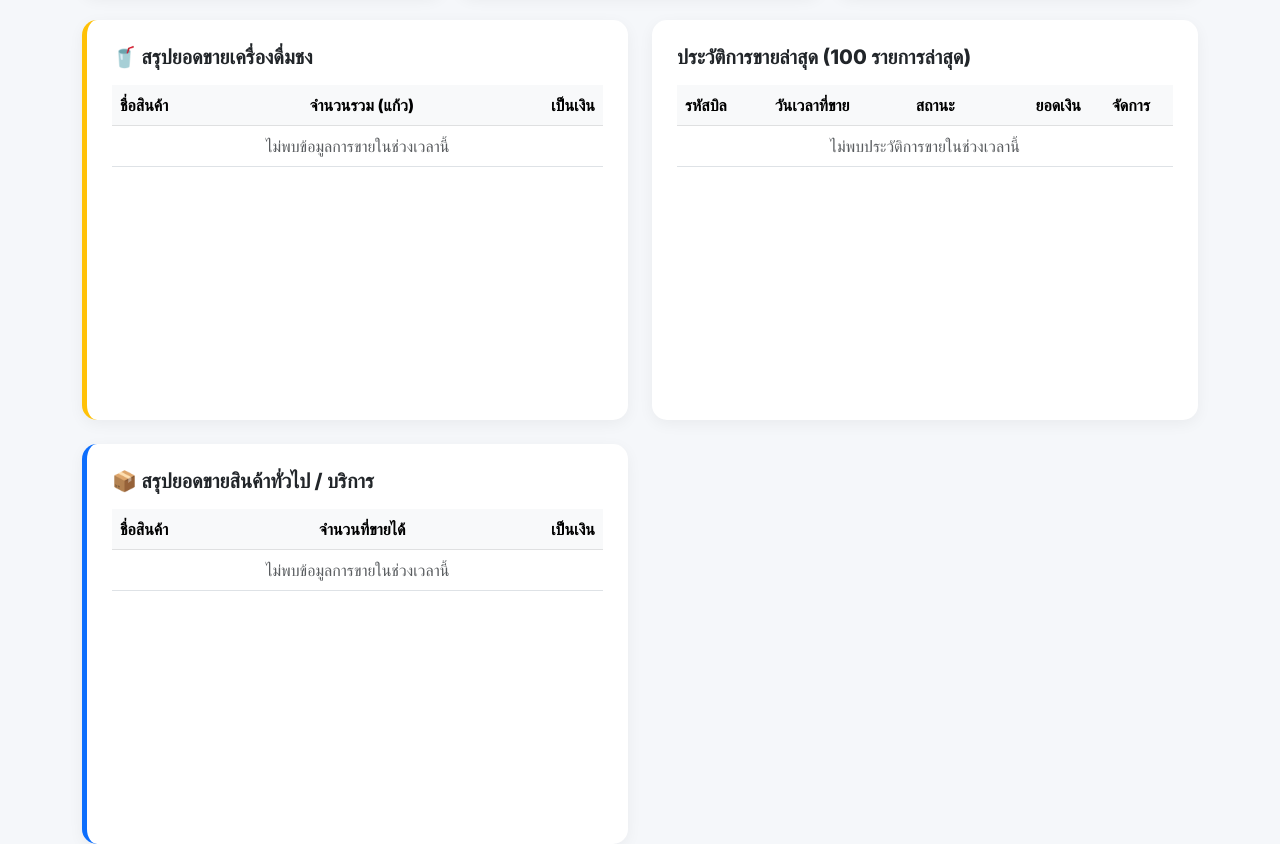
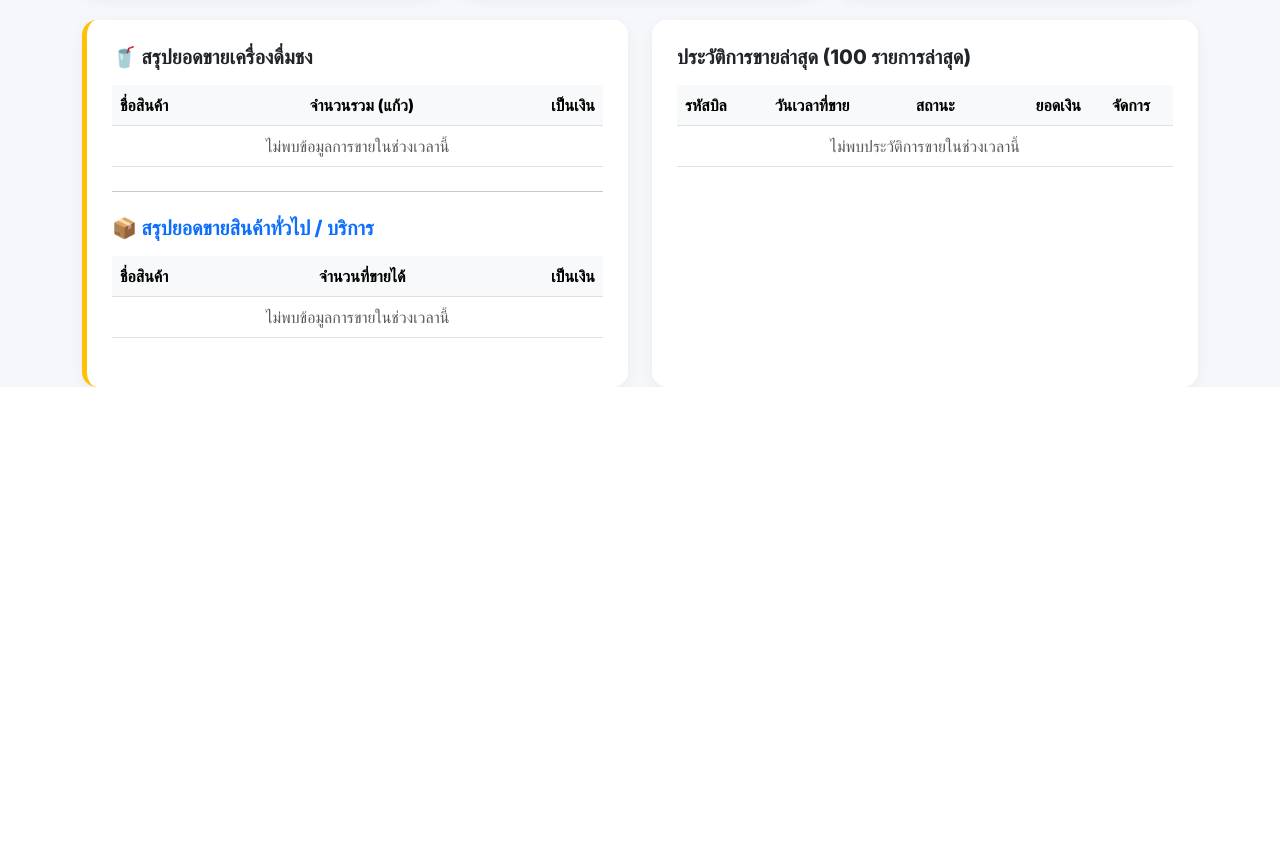
Before and after one commit to aodarmys-ops/pjcopyshop, a Flask app: page /reports in a window 1280 px wide. Shown: the part 473-1317 px from the top of the page. After the commit the page ends 860 px from the top, so only its background shows below. Run offline with Flask 3, Linux system fonts and the light colour scheme; data that the repository does not hold is empty.

Commit message:
Fix report layout: combine item tables and add scrollable max-height

```diff
--- a/templates/reports.html
+++ b/templates/reports.html
@@ -10,6 +10,8 @@
         body { background: #f5f7fa; font-family: 'Inter', sans-serif; min-height: 100vh; padding-top: 20px;}
         .glass-card { background: #fff; border-radius: 15px; box-shadow: 0 4px 15px rgba(0,0,0,0.05); padding: 25px; height: 100%;}
         .stat-value { font-size: 2.5rem; font-weight: 800; }
+        .table-responsive { max-height: 350px; overflow-y: auto; }
+        .table-responsive thead th { position: sticky; top: 0; background-color: #f8f9fa; z-index: 1; }
     </style>
 </head>
 <body>
@@ -89,9 +91,10 @@
             <!-- Itemized Sales Tables -->
             <div class="col-md-6">
                 <div class="glass-card mb-4 border-warning border-start border-5">
+
                     <h5 class="fw-bold mb-3 text-warning text-dark">🥤 สรุปยอดขายเครื่องดื่มชง</h5>
-                    <div class="table-responsive">
-                        <table class="table table-hover align-middle">
+                    <div class="table-responsive mb-4">
+                        <table class="table table-hover align-middle mb-0">
                             <thead class="table-light">
                                 <tr>
                                     <th>ชื่อสินค้า</th>
@@ -106,12 +109,12 @@
                             </tfoot>
                         </table>
                     </div>
-                </div>
 
-                <div class="glass-card border-primary border-start border-5">
-                    <h5 class="fw-bold mb-3" id="itemSalesTitle">📦 สรุปยอดขายสินค้าทั่วไป / บริการ</h5>
+                    <hr class="my-4">
+
+                    <h5 class="fw-bold mb-3 text-primary" id="itemSalesTitle">📦 สรุปยอดขายสินค้าทั่วไป / บริการ</h5>
                     <div class="table-responsive">
-                        <table class="table table-hover align-middle">
+                        <table class="table table-hover align-middle mb-0">
                             <thead class="table-light">
                                 <tr>
                                     <th>ชื่อสินค้า</th>
```
